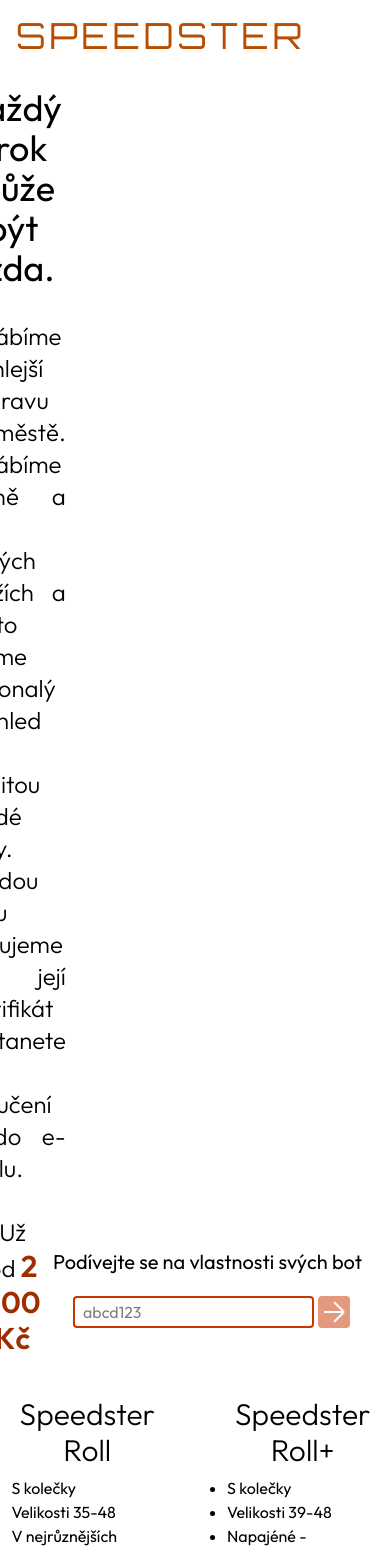
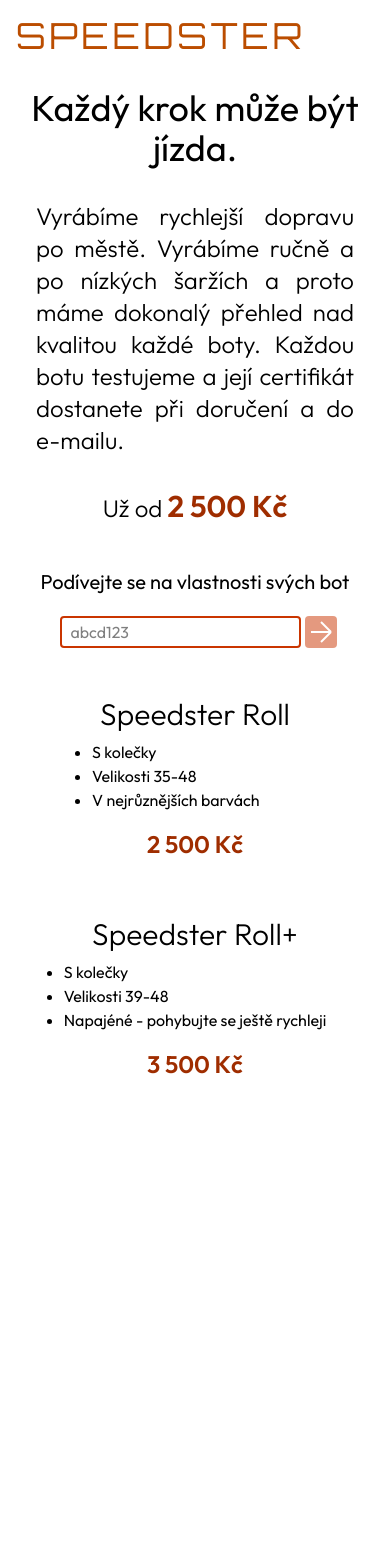
Before and after one commit to vinhor/speedster, an Angular app: page / in a window 390 px wide. Shown: the top 1552 px of the page. After the commit the page ends 1112 px from the top, so only its background shows below. Built offline with nearby package versions, Linux system fonts and the light colour scheme.

Commit message:
fix - responsiveness, home page

```diff
--- a/src/app/home-page/home-page.component.html
+++ b/src/app/home-page/home-page.component.html
@@ -14,7 +14,7 @@
     <strong class="font-semibold text-3xl text-orange-800">2 500 Kč</strong>
   </p>
   <div
-    class="lg:col-start-2 row-span-2 lg:row-start-1 p-4 flex flex-col items-center justify-center"
+    class="col-start-1 lg:col-start-2 lg:row-start-1 lg:row-span-2 p-4 flex flex-col items-center justify-center"
   >
     <h3 class="text-xl text-center m-3">
       Podívejte se na vlastnosti svých bot
@@ -45,7 +45,9 @@
       </button>
     </form>
   </div>
-  <div class="flex col-span-2 font-outfit *:m-4 *:mx-8">
+  <div
+    class="flex col-span-2 font-outfit *:m-4 *:mx-8 flex-wrap justify-center"
+  >
     <article>
       <h3 class="font-light text-3xl m-2 text-center">Speedster Roll</h3>
       <section>
```
